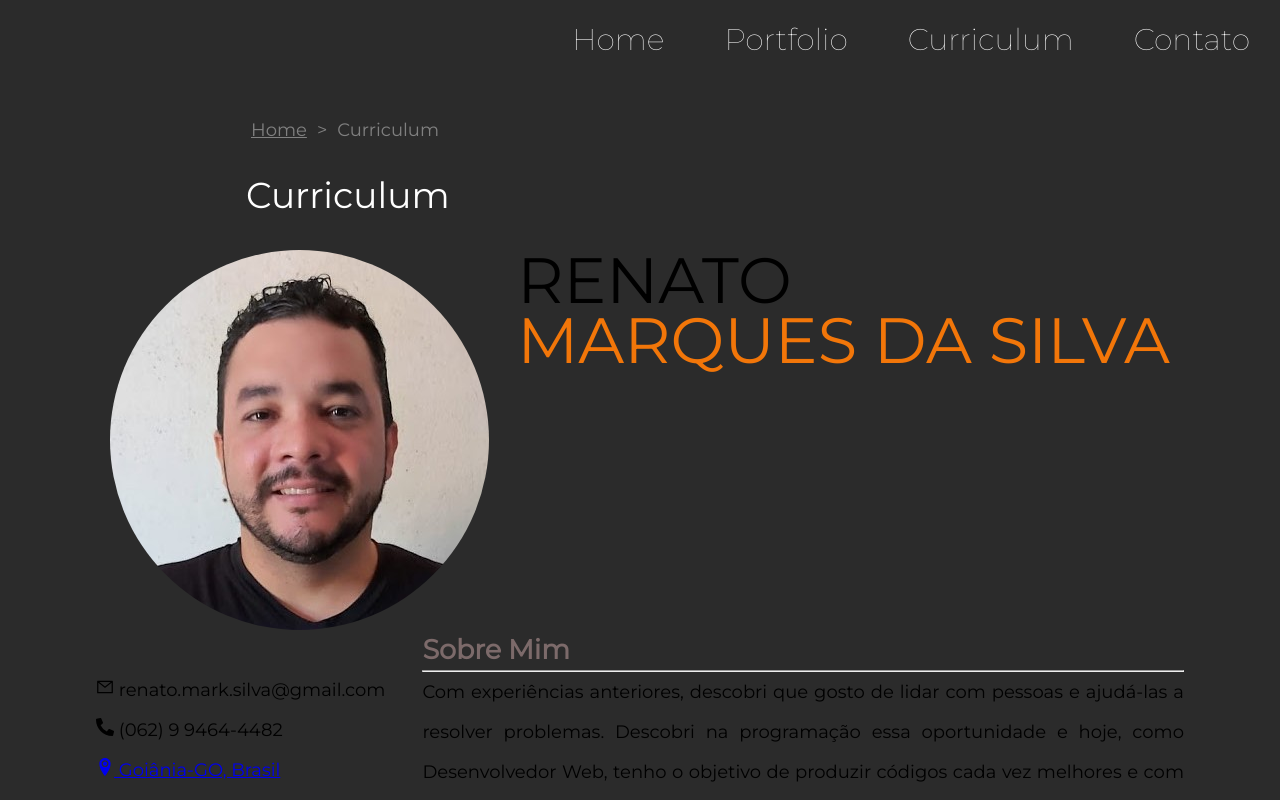
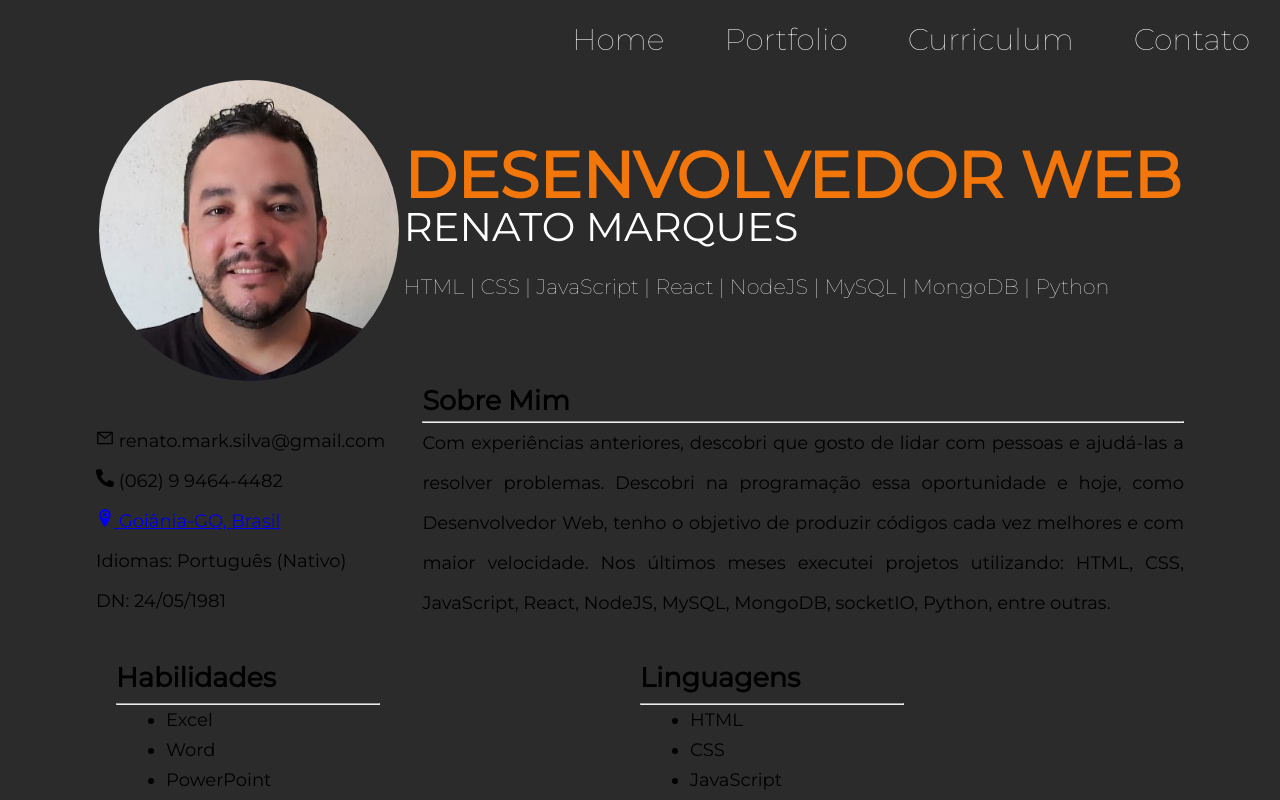
Before and after one commit to renatomak/portfolio-web, a React (Create React App) app: page /Curriculum in a window 1280 px wide. Shown: the top 800 px of the page. Built offline with nearby package versions, Linux system fonts and the light colour scheme.

Commit message:
update curriculum

```diff
--- a/src/pages/Curriculum/index.jsx
+++ b/src/pages/Curriculum/index.js
@@ -1,14 +1,13 @@
-import React from "react";
-import Caminho from "../components/Caminho";
-import LinkVoltar from "../components/LinkVoltar";
-import { AiOutlineMail } from "react-icons/ai";
-import { FaPhoneAlt } from "react-icons/fa";
-import { ImLocation2 } from "react-icons/im";
+import React from 'react';
+import Caminho from '../components/Caminho';
+import LinkVoltar from '../components/LinkVoltar';
+import { AiOutlineMail } from 'react-icons/ai';
+import { FaPhoneAlt } from 'react-icons/fa';
+import { ImLocation2 } from 'react-icons/im';
 
 import {
   CContainer,
   CurrHeader,
-  CurrHeaderDados,
   AboutMe,
   Text,
   Contact,
@@ -20,34 +19,26 @@ import {
   CardLeft,
   CardRight,
   HardSkills,
-} from "./styled";
-
+} from './styled';
+import { MainTitle } from '../components/MainTitle';
 
 function Curriculum() {
   return (
     <CContainer className="main">
-      <Caminho page="Curriculum" />
-
       <CurrHeader>
         <img
           className="cv-pic"
           src="/images/renato-quadrado.jpg"
           alt="Foto de Renato Marques"
+          width="300px"
         />
-
-        <CurrHeaderDados>
-          <p>
-            Renato <br /> <span>Marques da Silva</span>
-          </p>
-
-
-        </CurrHeaderDados>
+        <MainTitle />
       </CurrHeader>
 
       <AboutMe>
         <Contact>
           <p>
-            {" "}
+            {' '}
             <AiOutlineMail /> renato.mark.silva@gmail.com
           </p>
           <p>
@@ -57,7 +48,7 @@ function Curriculum() {
             href="https://goo.gl/maps/cYzaYk4qyutiyym26"
             alt="Minha localização"
           >
-            {" "}
+            {' '}
             <ImLocation2 /> Goiânia-GO, Brasil
           </a>
           <p>Idiomas: Português (Nativo)</p>
@@ -68,14 +59,19 @@ function Curriculum() {
           <h2 className="title">Sobre Mim</h2>
           <hr />
           <p>
-          Com experiências anteriores, descobri que gosto de lidar com pessoas e ajudá-las a resolver problemas. Descobri na programação essa oportunidade e hoje, como Desenvolvedor Web, tenho o objetivo de produzir códigos cada vez melhores e com maior velocidade. Nos últimos meses executei projetos utilizando: HTML, CSS, JavaScript, React, NodeJS, MySQL, MongoDB, socketIO, Python, entre outras.
+            Com experiências anteriores, descobri que gosto de lidar com pessoas
+            e ajudá-las a resolver problemas. Descobri na programação essa
+            oportunidade e hoje, como Desenvolvedor Web, tenho o objetivo de
+            produzir códigos cada vez melhores e com maior velocidade. Nos
+            últimos meses executei projetos utilizando: HTML, CSS, JavaScript,
+            React, NodeJS, MySQL, MongoDB, socketIO, Python, entre outras.
           </p>
         </Text>
       </AboutMe>
 
       <HardSkills>
         <Software>
-          <h2 className="title">Softwares </h2>
+          <h2 className="title">Habilidades </h2>
           <hr />
           <ul>
             <li>Excel</li>
@@ -83,6 +79,10 @@ function Curriculum() {
             <li>PowerPoint</li>
             <li>Workbench</li>
             <li>Gimp</li>
+            <li>Linux</li>
+            <li>Git</li>
+            <li>Trello</li>
+            <li>pgAdmin4</li>
           </ul>
         </Software>
 
@@ -98,6 +98,7 @@ function Curriculum() {
             <li>PostgreSQL</li>
             <li>SQL</li>
             <li>MongoDB</li>
+            <li>Python</li>
             <li>Java</li>
           </ul>
         </ProgrammingLanguages>
@@ -142,8 +143,8 @@ function Curriculum() {
           <CardRight>
             <h3>Maternidade Nascer Cidadão/SMS </h3>
             <p className="funcao">
-              {" "}
-              Assistente Administrativo/Auxiliar de Farmácia{" "}
+              {' '}
+              Assistente Administrativo/Auxiliar de Farmácia{' '}
             </p>
 
             <p>
--- a/src/pages/Curriculum/styled.jsx
+++ b/src/pages/Curriculum/styled.jsx
@@ -5,10 +5,6 @@ export const CContainer = styled.div`
 
   animation-name: conteudo;
   animation-duration: 2s;
-
-  h2 {
-    color: var(--orangeLite2);
-  }
 
   @keyframes conteudo {
     0% {
@@ -27,37 +23,6 @@ export const CurrHeader = styled.div`
   justify-content: space-around;
   img {
     border-radius: 100%;
-  }
-`;
-
-export const CurrHeaderDados = styled.div`
-  font-weight: 400;
-
-  h1 {
-    font-weight: 300;
-    margin-bottom: 10px;
-  }
-
-  h3 {
-    font-size: 3rem;
-    margin-top: 30px;
-    font-weight: 300;
-  }
-
-  p {
-    font-size: 4rem;
-    text-transform: uppercase;
-    line-height: 60px;
-  }
-
-  .birth-date {
-    font-size: 0.8rem;
-    text-transform: none;
-    line-height: 30px;
-  }
-
-  span {
-    color: var(--orange);
   }
 `;
 
--- a/src/pages/Home/styled.jsx
+++ b/src/pages/Home/styled.jsx
@@ -7,11 +7,11 @@ export const Container = styled.div`
   img {
     border-radius: 100%;
     margin-right: 30px;
-    animation-name: profile-capa;
+    animation-name: photograph;
     animation-duration: 2s;
   }
 
-  @keyframes profile-capa {
+  @keyframes photograph {
   0% {
     opacity: 0;
     transform: translate(0px, 20px);
@@ -22,41 +22,3 @@ export const Container = styled.div`
   }
 }
 `;
-
-export const ProfileTitle = styled.div`
-  display: flex;
-  flex-direction: column;
-  justify-content: center;
-  color: var(--white);
-
-  animation-name: titulo-capa;
-  animation-duration: 2s;
-
-  h1 {
-    text-transform: uppercase;
-    font-size: 4rem;
-    line-height: 54px;
-    font-weight: 400;
-  }
-
-  span {
-    color: var(--orange);
-  }
-
-  h2 {
-    margin-top: 30px;
-    font-size: 1.3rem;
-    font-weight: 300;
-  }
-
-  @keyframes titulo-capa {
-  0% {
-    opacity: 0;
-    transform: translate(0px, -20px);
-  }
-  100% {
-    opacity: 1;
-    transform: translate(0px, 0px);
-  }
-}
-`;
```
